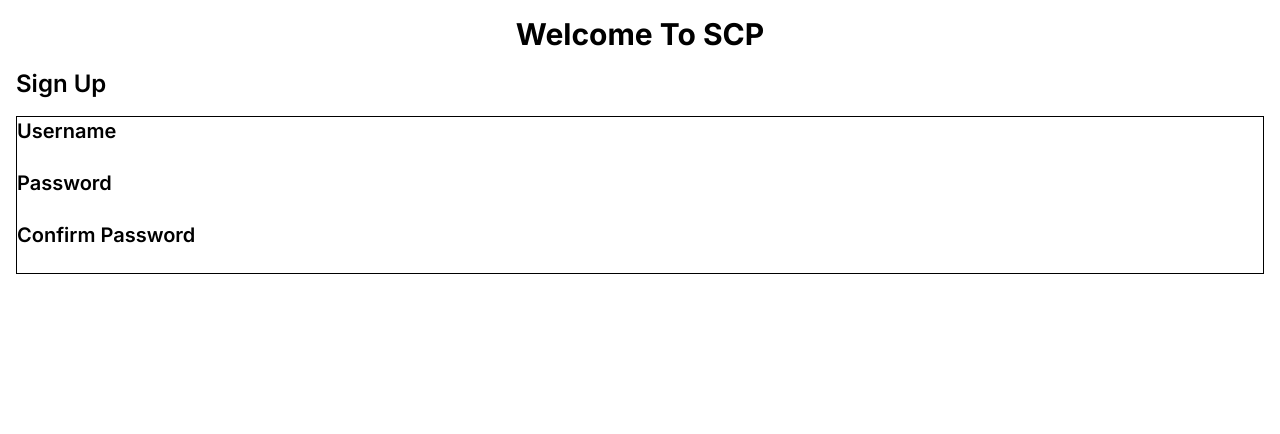
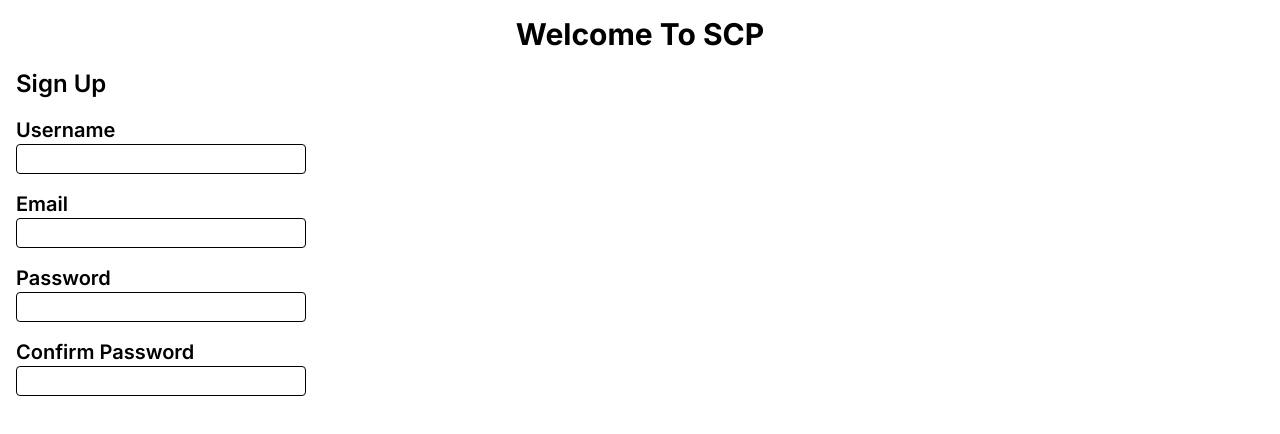
Before and after one commit to ManupaDev/scp, a Next.js app: page /auth/signup in a window 1280 px wide. Shown: the top 434 px of the page. Built offline with nearby package versions, Linux system fonts and the light colour scheme.

Commit message:
feat:added all form fields

```diff
--- a/app/auth/signup/components/sign-up-form.tsx
+++ b/app/auth/signup/components/sign-up-form.tsx
@@ -17,31 +17,44 @@ function SignUpForm() {
   };
 
   return (
-    <div className="border font-sans border-black mt-4">
+    <div className=" font-sans border-black mt-4">
       <div>
         <h1 className="font-semibold text-xl">Username</h1>
         <input
           type="text"
           name="username"
           value={formData["username"]}
+          className="border border-black rounded text-xl"
           onChange={handleFormDataChange}
         />
       </div>
-      <div>
+      <div className="my-4">
+        <h1 className="font-semibold text-xl">Email</h1>
+        <input
+          type="email"
+          name="email"
+          value={formData["email"]}
+          className="border border-black rounded text-xl"
+          onChange={handleFormDataChange}
+        />
+      </div>
+      <div className="my-4">
         <h1 className="font-semibold text-xl">Password</h1>
         <input
           type="password"
           name="password"
           value={formData["password"]}
+          className="border border-black rounded text-xl"
           onChange={handleFormDataChange}
         />
       </div>
-      <div>
+      <div className="my-4">
         <h1 className="font-semibold text-xl">Confirm Password</h1>
         <input
           type="confirmPassword"
           name="confirmPassword"
           value={formData["confirmPassword"]}
+          className="border border-black rounded text-xl"
           onChange={handleFormDataChange}
         />
       </div>
```
